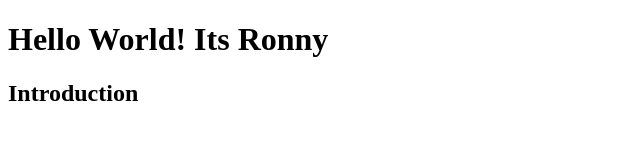
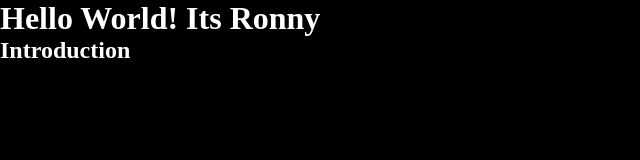
Before and after one commit to ronny-computer-guy/rmit-ioit-profile-web, a plain HTML site: page index.html in a window 1280 px wide. Shown: the whole page, without its empty margins (0-640 px from the left). Drawn offline with Linux system fonts and the light colour scheme.

Commit message:
testing
haha

```diff
--- a/index.html
+++ b/index.html
@@ -4,6 +4,7 @@
     <meta charset="UTF-8">
     <meta http-equiv="X-UA-Compatible" content="IE=edge">
     <meta name="viewport" content="width=device-width, initial-scale=1.0">
+    <link rel="stylesheet" href="./style.css">
     <title>Assignment 1</title>
 </head>
 <body>
--- /dev/null
+++ b/style.css
@@ -0,0 +1,9 @@
+* {
+  margin: 0px;
+  padding: 0px;
+  box-sizing: border-box;
+}
+body {
+  background-color: black;
+  color: white;
+}
```
Also changed, not shown: 1 other file.
